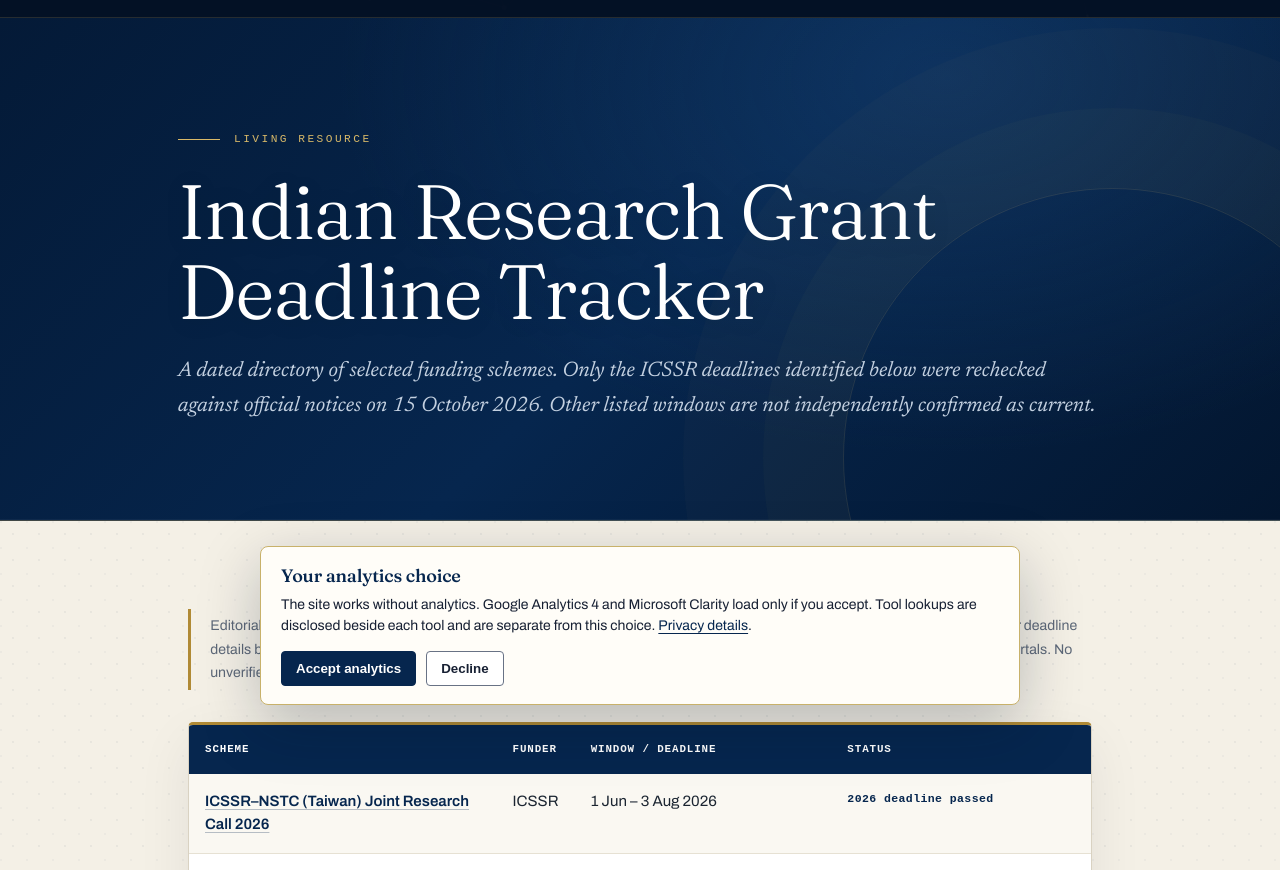
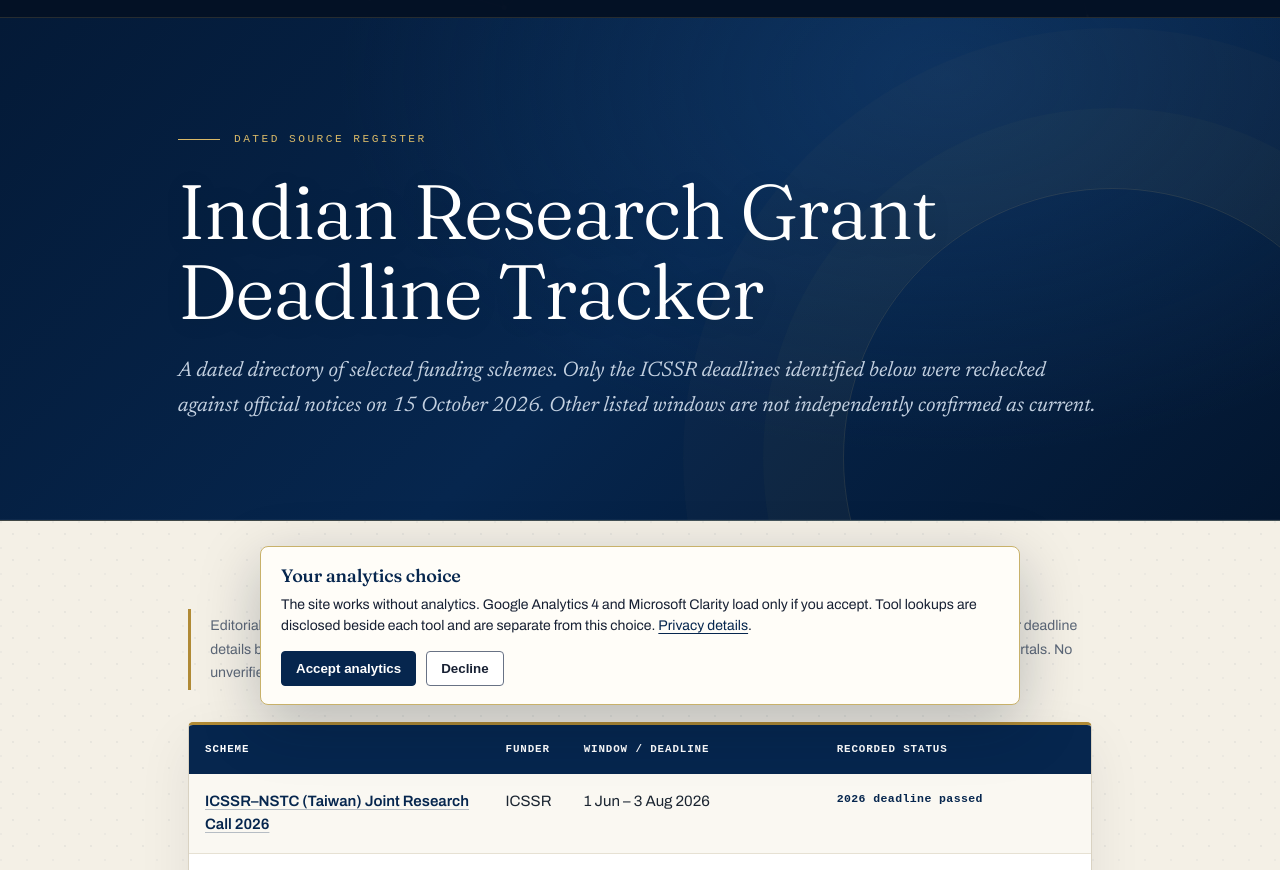
Before and after one commit to dr-jasky/gurjas-evidence, a website: page tools/grant-deadline-tracker/index.html in a window 1280 px wide. Shown: the part 67-937 px from the top of the page. Drawn offline with Linux system fonts and the light colour scheme; a web font is replaced by a local one.

Commit message:
Editorial: distinguish dated grant register from real-time availability

```diff
--- a/tools/grant-deadline-tracker/index.html
+++ b/tools/grant-deadline-tracker/index.html
@@ -61,7 +61,7 @@
 <main id="main">
 <div class="hero">
   <div class="wrap">
-    <span class="eyebrow">Living Resource</span>
+    <span class="eyebrow">Dated Source Register</span>
     <h1>Indian Research Grant Deadline Tracker</h1>
     <p class="lede">A dated directory of selected funding schemes. Only the ICSSR deadlines identified below were rechecked against official notices on 15 October 2026. Other listed windows are not independently confirmed as current.</p>
   </div>
@@ -72,7 +72,7 @@
     <p class="note" style="margin-top:0;margin-bottom:2rem">Editorial review: 15 October 2026. This is a reference register, <strong>not a live opportunities feed</strong>. ICSSR–NSTC and ICSSR Major/Minor deadline details below were checked against official announcements. Remaining schemes require independent verification on their official portals. No unverified entry is labelled open.</p>
     <div style="overflow-x:auto">
       <table style="width:100%;border-collapse:collapse;font-size:.94rem">
-        <tr><th style="text-align:left;padding:.7rem;background:#06264e;color:#fff">Scheme</th><th style="text-align:left;padding:.7rem;background:#06264e;color:#fff">Funder</th><th style="text-align:left;padding:.7rem;background:#06264e;color:#fff">Window / deadline</th><th style="text-align:left;padding:.7rem;background:#06264e;color:#fff">Status</th></tr>
+        <tr><th style="text-align:left;padding:.7rem;background:#06264e;color:#fff">Scheme</th><th style="text-align:left;padding:.7rem;background:#06264e;color:#fff">Funder</th><th style="text-align:left;padding:.7rem;background:#06264e;color:#fff">Window / deadline</th><th style="text-align:left;padding:.7rem;background:#06264e;color:#fff">Recorded status</th></tr>
         <tr><td style="padding:.7rem;border-bottom:1px solid #e6e1d3"><a href="https://icssr.org/announcements/icssr-nstc-taiwan-joint-call-research-proposals-2026" rel="noopener">ICSSR–NSTC (Taiwan) Joint Research Call 2026</a></td><td style="padding:.7rem;border-bottom:1px solid #e6e1d3">ICSSR</td><td style="padding:.7rem;border-bottom:1px solid #e6e1d3">1 Jun – 3 Aug 2026</td><td style="padding:.7rem;border-bottom:1px solid #e6e1d3;color:#854f0b;font-weight:600">2026 deadline passed</td></tr>
         <tr><td style="padding:.7rem;border-bottom:1px solid #e6e1d3"><a href="https://anrfonline.in/ANRF/HomePage" rel="noopener">Ramanujan Fellowship (returning researchers)</a></td><td style="padding:.7rem;border-bottom:1px solid #e6e1d3">ANRF</td><td style="padding:.7rem;border-bottom:1px solid #e6e1d3">Check the current ANRF scheme portal</td><td style="padding:.7rem;border-bottom:1px solid #e6e1d3;color:#854f0b;font-weight:600">Verify with funder</td></tr>
         <tr><td style="padding:.7rem;border-bottom:1px solid #e6e1d3"><a href="https://icssr.org/announcements/icssr-jsps-japan-joint-call-research-proposals-fy-2026" rel="noopener">ICSSR–JSPS (Japan) Joint Call FY 2026</a></td><td style="padding:.7rem;border-bottom:1px solid #e6e1d3">ICSSR</td><td style="padding:.7rem;border-bottom:1px solid #e6e1d3">See announcement</td><td style="padding:.7rem;border-bottom:1px solid #e6e1d3;color:#854f0b;font-weight:600">Verify</td></tr>
@@ -84,7 +84,7 @@
       </table>
     </div>
     <div class="prose" style="margin-top:2.4rem">
-      <p>This tracker focuses on schemes relevant to social-science, management and policy researchers. Dates for two ICSSR schemes were rechecked against official published announcements on 15 October 2026. Other scheme links are pointers, not verified open calls. Funders can change or extend windows; visit the official portal before committing resources.</p>
+      <p>This reference register focuses on schemes relevant to social-science, management and policy researchers. Dates for two ICSSR schemes were rechecked against official published announcements on 15 October 2026. Other scheme links are pointers, not verified open calls. Funders can change or extend windows; visit the official portal before committing resources.</p>
       <p class="note">Preparing a proposal? Research design, instruments and analysis plans are our core service — <a href="../../contact/">talk to us early</a>, not the week of the deadline. To suggest a scheme for this tracker: <a href="mailto:support@gurjas.org">support@gurjas.org</a>.</p>
     </div>
   </div>
```
